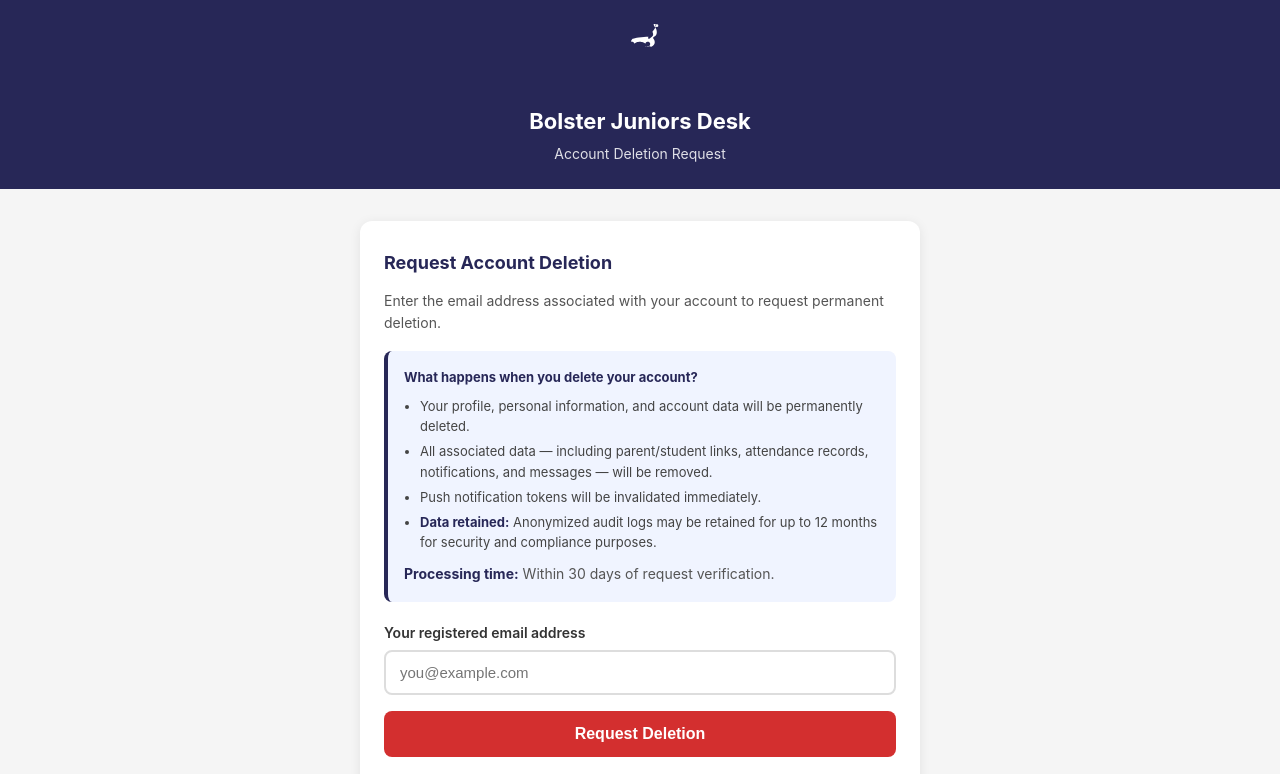
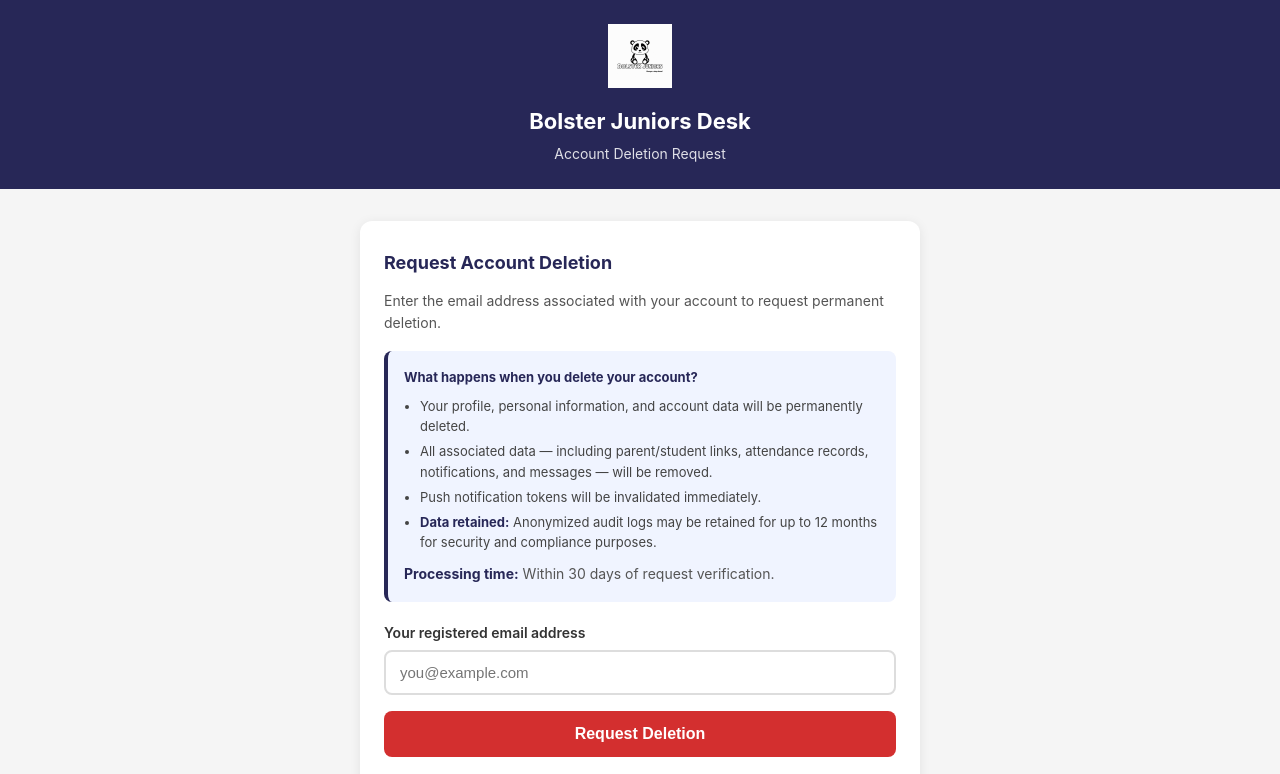
Before and after one commit to The-Shed-Of-Jaga/bolsterjuniors-pages, a plain HTML site: page deletion-page/index.html in a window 1280 px wide. Shown: the top 774 px of the page. Drawn offline with Linux system fonts and the light colour scheme.

Commit message:
Reverted back to PNG

```diff
--- a/deletion-page/index.html
+++ b/deletion-page/index.html
@@ -111,7 +111,7 @@
 </head>
 <body>
   <header>
-    <img src="bolster_juniors_white_logo.svg" alt="Bolster Juniors Logo">
+    <img src="bolster_juniors_app_logo.png" alt="Bolster Juniors Logo">
     <h1>Bolster Juniors Desk</h1>
     <p>Account Deletion Request</p>
   </header>
```
Also changed, not shown: privacy-policy/index.html (+1 -1 lines).
